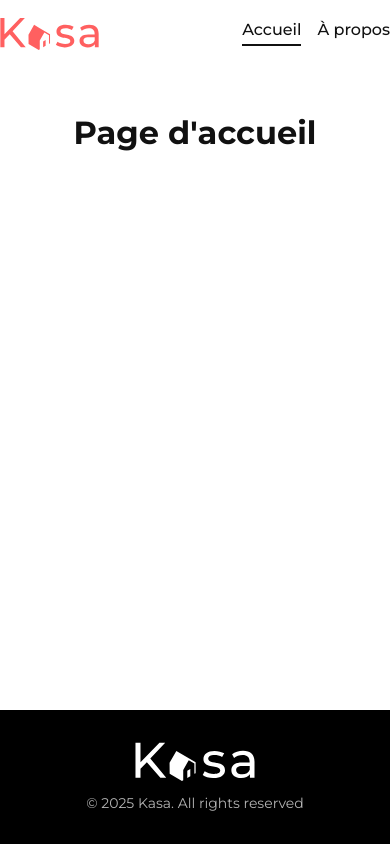
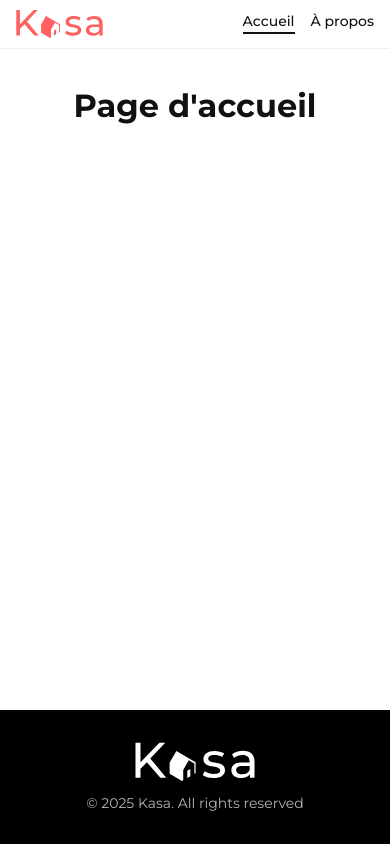
Before and after one commit to zylLiz/kasa, a React (Vite) app: page / in a window 390 px wide. Built offline with nearby package versions, Linux system fonts and the light colour scheme.

Commit message:
style(base,header): container helper + layout flex (#root) + header responsive (mobile spacing & logo)

```diff
--- a/src/styles/_base.scss
+++ b/src/styles/_base.scss
@@ -30,3 +30,10 @@ body {
   margin: 0 auto;
   padding: 24px;
 }
+
+@media (max-width: 480px) {
+  .container { padding: 0 16px; } //mobile
+}
+
+.main { flex: 1; padding: 24px 0; }
+@media (max-width: 480px) { .main { padding: 16px 0; } }
--- a/src/styles/components/_header.scss
+++ b/src/styles/components/_header.scss
@@ -1,11 +1,10 @@
 @use "../variables" as v;
 
 .header {
-  background:#fff; }
+  background:#fff; border-bottom: 1px solid #eee; }
 
-.header__inner {
-  padding: 16px 0;
-  min-height: 68px;
+.header__inner { /*desktop/tablette*/
+  height: 72px;
   display: flex;
   align-items: center;
   justify-content: space-between;
@@ -16,7 +15,7 @@
 
 .nav {
     display: flex;
-    gap: 32px;
+    gap: 24px;
 }
 
 .nav__link {
@@ -32,12 +31,16 @@
 .nav__link:hover { border-bottom-color: #ccc; }
 .nav__link--active { border-bottom-color: #111; }
 
+/*Tablette*/
 @media (max-width: 768px) {
   .header__logo { height: 32px; }
   .nav { gap: 20px; }
 }
 
-@media (max-width: 560px) {
-  .header__inner { padding: 12px 0; }
-  .nav { gap: 16px; }
+/*mobile* environ 335px*/
+@media (max-width: 480px) {
+  .header__inner { height: 48px; }     /* hauteur maquette */
+  .header__logo  { height: 28px; }     /* logo mobile */
+  .nav           { gap: 16px; }
+  .nav__link     { font-size: 14px; padding-bottom: 4px; }
 }
```
